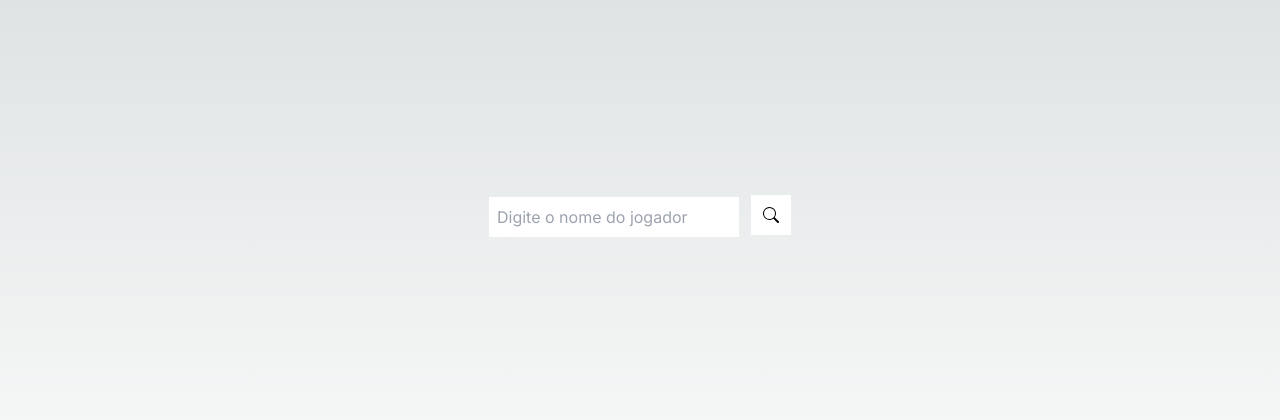
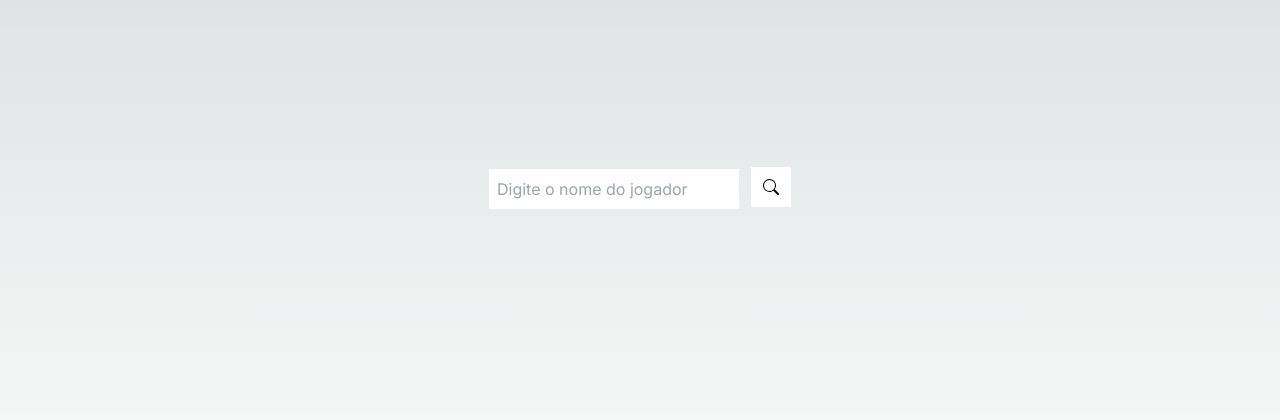
Before and after one commit to viniciusbls9/soccer-game, a Next.js app: page / in a window 1280 px wide. Shown: the part 184-604 px from the top of the page. Built offline with nearby package versions, Linux system fonts and the light colour scheme.

Commit message:
refactor: adjust styles and components

```diff
--- a/src/app/layout.tsx
+++ b/src/app/layout.tsx
@@ -16,10 +16,10 @@ export default function RootLayout({
 }>) {
   return (
     <html lang="en">
-      <body
-        className={`${inter.className} flex items-center justify-center min-h-screen`}
-      >
-        {children}
+      <body className={inter.className}>
+        <div className="h-screen w-screen flex items-center justify-center min-h-screen">
+          {children}
+        </div>
       </body>
     </html>
   )
--- a/src/app/page.tsx
+++ b/src/app/page.tsx
@@ -1,11 +1,25 @@
 'use client'
 
+import { getPlayer } from '@/api/services/getPlayer/getPlayer'
+import PlayerInfoCard from '@/components/PlayerInfoCard/PlayerInfoCard'
+import { PlayerInfoCardProps } from '@/components/PlayerInfoCard/types'
 import TextField from '@/components/TextField/TextField'
+import { useState } from 'react'
 
 export default function Home() {
-  const handleSearchPlayer = ({ value }: { value: string }) => {
-    console.log({ value })
+  const [player, setPlayer] = useState<PlayerInfoCardProps[] | null>([])
+
+  const handleSearchPlayer = async ({ value }: { value: string }) => {
+    const newPlayer = await getPlayer(value)
+    setPlayer((old) => [...(old as PlayerInfoCardProps[]), ...newPlayer])
   }
 
-  return <TextField handleConfirm={handleSearchPlayer} />
+  return (
+    <div className="flex flex-col items-center">
+      <div className="mb-14">
+        <TextField handleConfirm={handleSearchPlayer} />
+      </div>
+      {player?.map((data) => <PlayerInfoCard key={data.id} {...data} />)}
+    </div>
+  )
 }
```
